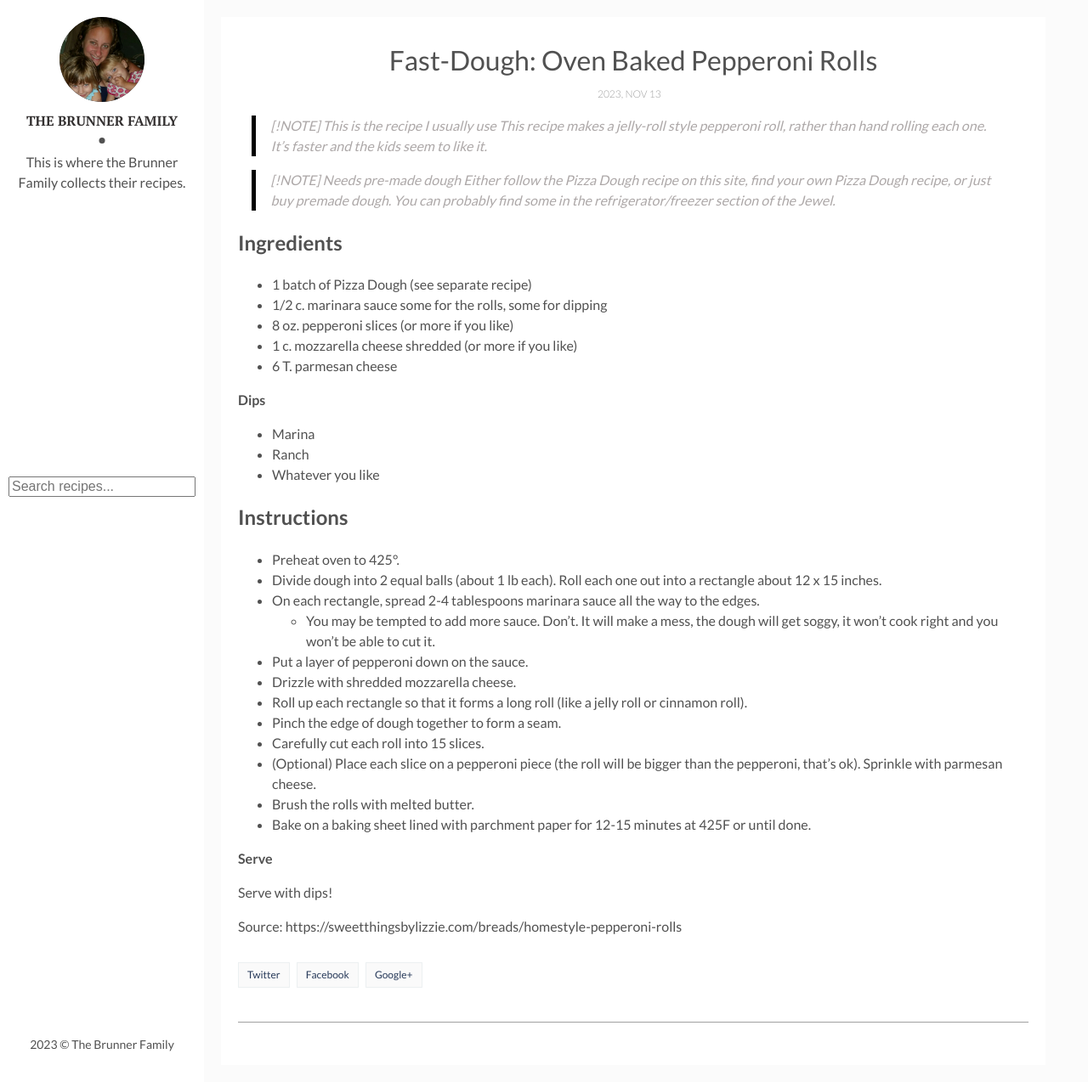
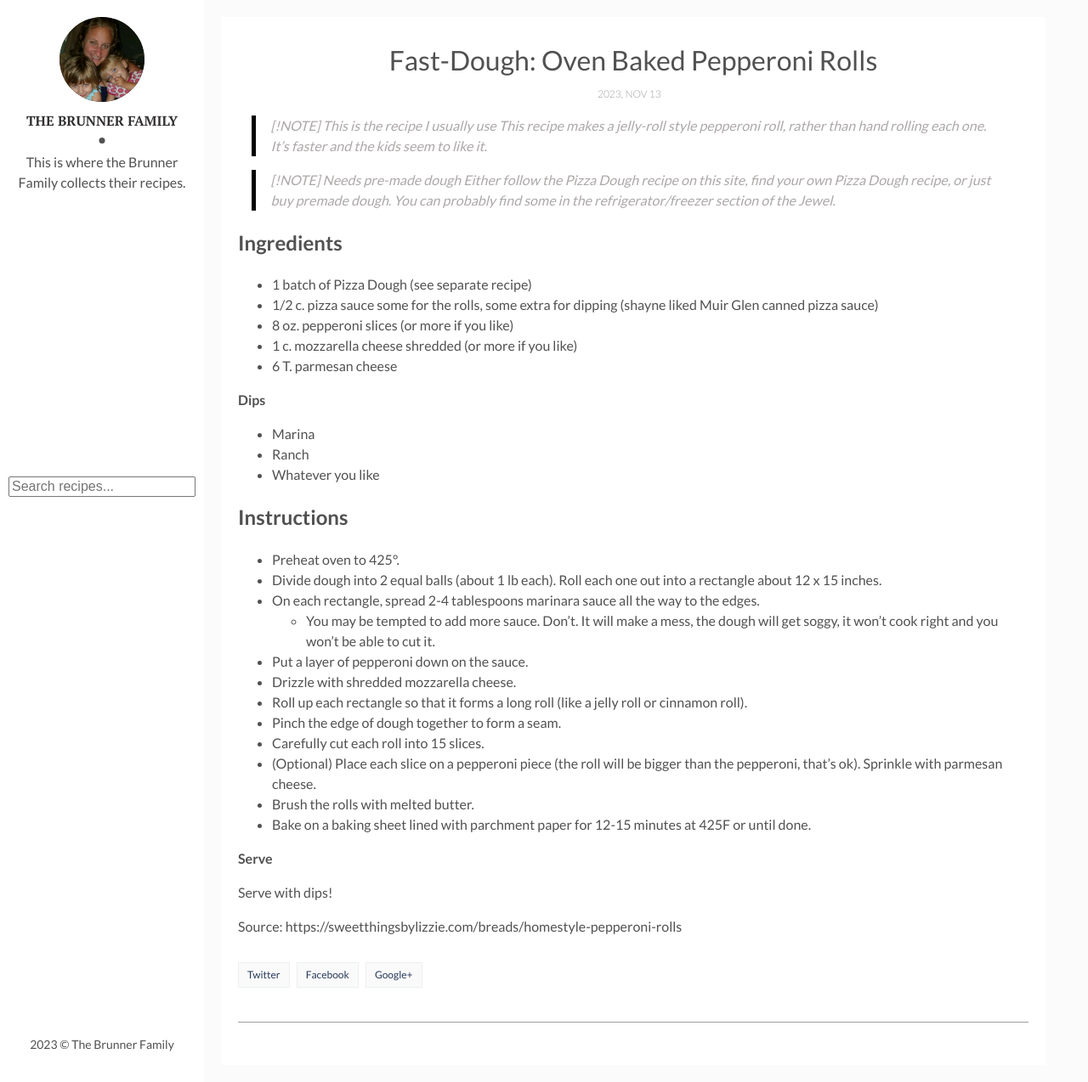
Before and after one commit to jjbrunne/recipes, a Jekyll site: the page built from _posts/2023-11-13-Fast-Dough-Oven-Baked-Pepperoni-Rolls.md, in a window 1280 px wide and 1274 px high. Shown: the whole window at 85% size. Built offline with Jekyll 4.4.1, drawn with Linux system fonts in a browser that asks for light colours; comment, search, counter and statistics services are not loaded.

Commit message:
vault backup: 2023-11-26 00:24:26

```diff
--- a/_posts/2023-11-13-Fast-Dough-Oven-Baked-Pepperoni-Rolls.md
+++ b/_posts/2023-11-13-Fast-Dough-Oven-Baked-Pepperoni-Rolls.md
@@ -15,7 +15,7 @@ categories: recipes
 Ingredients
 --
 * 1 batch of  Pizza Dough (see separate recipe)
-* 1/2 c. marinara sauce some for the rolls, some for dipping
+* 1/2 c. pizza sauce some for the rolls, some extra for dipping (shayne liked Muir Glen canned pizza sauce)
 * 8 oz. pepperoni slices (or more if you like)
 * 1 c. mozzarella cheese shredded (or more if you like)
 * 6 T. parmesan cheese
```
